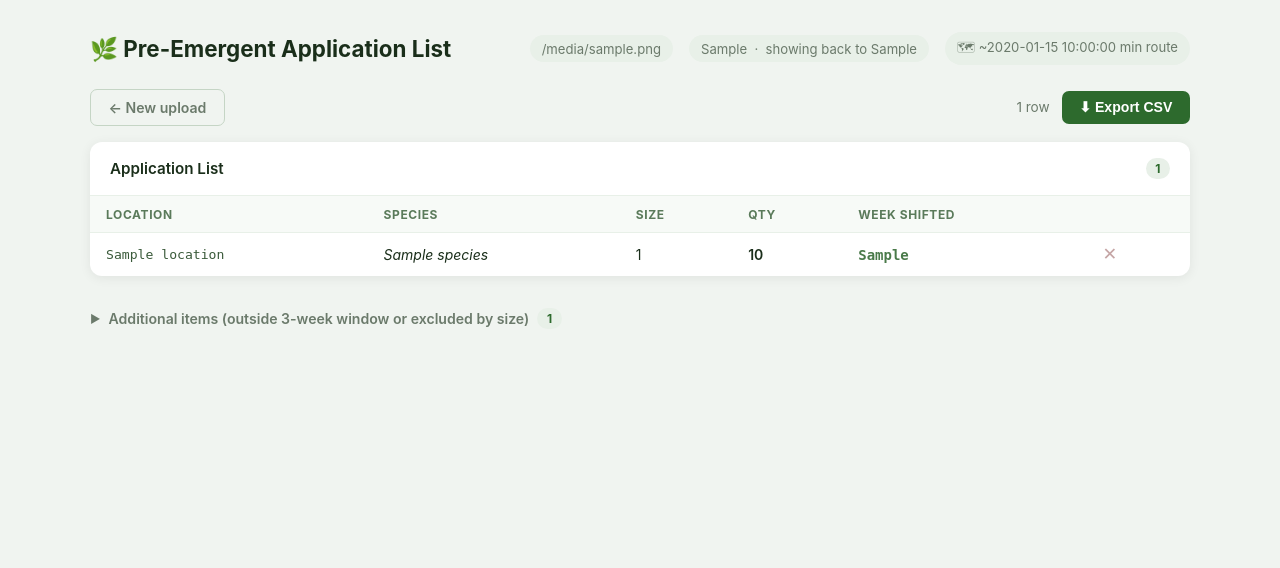
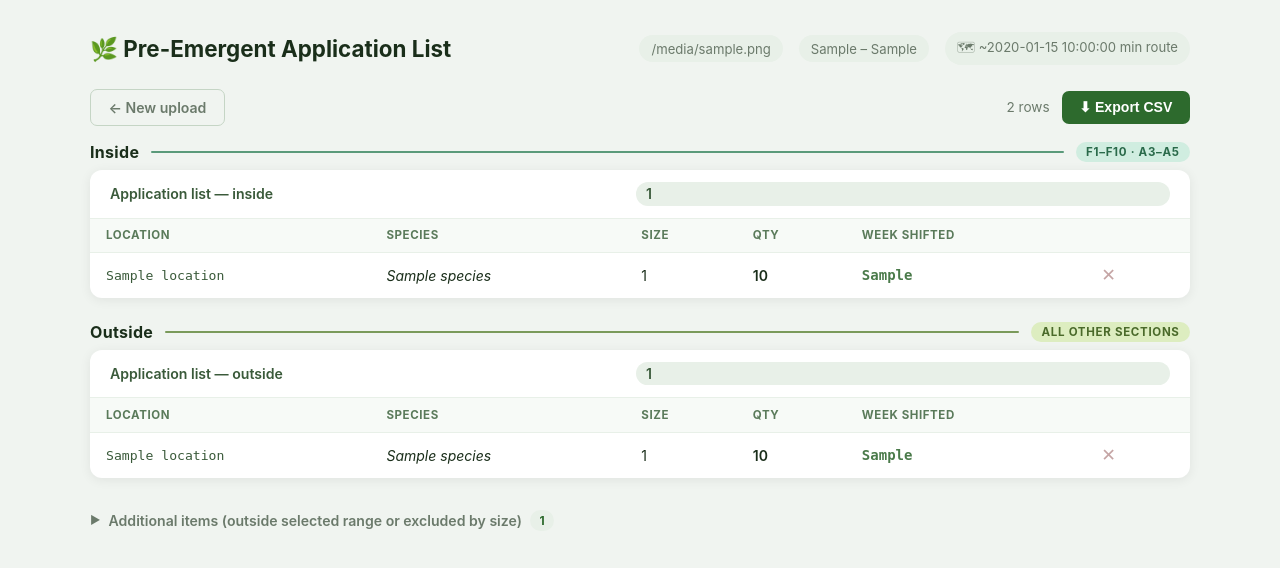
Before and after one commit to Glochidbeard/treatment_automation, a Flask app: template templates/result.html in a window 1280 px wide. Shown: the top 568 px of the page. Run offline with Flask 3, Linux system fonts and the light colour scheme; the template is opened without the code that fills it: most values are stand-ins (such as "Sample title", 1, 10 or a date in 2020).

Commit message:
Split output into Inside / Outside blocks with separate route optimization
Inside: F rows 1-10, A rows 3-5. Outside: everything else.
Each group is route-optimized independently. CSV export includes
an Inside/Outside column. Removed rows restore to their original block.

Co-Authored-By: Claude Sonnet 4.5 <noreply@anthropic.com>

```diff
--- a/app.py
+++ b/app.py
@@ -54,6 +54,28 @@ def _iso_week_key(dt):
         return (0, 0)
     iso = dt.isocalendar()
     return (iso[0], iso[1])
+
+
+def _is_inside(location):
+    """True if the location is in a covered/indoor growing area.
+    Inside: F rows 1-10, A rows 3-5.
+    """
+    if not isinstance(location, str):
+        return False
+    norm = re.sub(r"\s*>\s*", ">", location.strip())
+    parts = norm.split(">")
+    if len(parts) < 2:
+        return False
+    section = parts[0].upper()
+    try:
+        row = int(parts[1])
+    except ValueError:
+        return False
+    if section == "F" and 1 <= row <= 10:
+        return True
+    if section == "A" and 3 <= row <= 5:
+        return True
+    return False
 
 
 def _week_options(n_back=52):
@@ -145,6 +167,7 @@ def process_inventory(df, from_key, to_key):
             frame["week_shifted"] = frame["crop_code"].apply(_week_shifted)
         else:
             frame["week_shifted"] = ""
+        frame["inside"] = frame["location"].apply(_is_inside)
 
     return in_range, out_of_range, excluded
 
@@ -159,6 +182,7 @@ def build_rows(df):
             "size": str(r.get("size", "")),
             "qty": str(r.get("qty", "")),
             "week_shifted": str(r.get("week_shifted", "")),
+            "inside": bool(r.get("inside", False)),
         })
     return rows
 
@@ -241,19 +265,33 @@ def process():
                                default_from=default_from, default_to=default_to)
 
     in_range, out_of_range, excluded = process_inventory(df, from_key, to_key)
-    in_range_ordered, total_time, opt_errors = route_order(in_range)
 
-    main_rows  = build_rows(in_range_ordered)
-    extra_rows = build_rows(out_of_range) + build_rows(excluded)
+    # Route inside and outside groups independently
+    inside_df  = in_range[in_range["inside"]].copy()
+    outside_df = in_range[~in_range["inside"]].copy()
+
+    inside_ordered,  inside_time,  inside_errors  = route_order(inside_df)
+    outside_ordered, outside_time, outside_errors = route_order(outside_df)
+
+    opt_errors = inside_errors + outside_errors
+
+    inside_rows  = build_rows(inside_ordered)
+    outside_rows = build_rows(outside_ordered)
+    extra_rows   = build_rows(out_of_range) + build_rows(excluded)
 
     from_label = f"W{from_key[1]:02d}-{str(from_key[0])[-2:]}"
     to_label   = f"W{to_key[1]:02d}-{str(to_key[0])[-2:]}"
 
+    total_time = None
+    if inside_time is not None or outside_time is not None:
+        total_time = round((inside_time or 0) + (outside_time or 0), 1)
+
     return render_template(
         "result.html",
-        main_rows=main_rows,
+        inside_rows=inside_rows,
+        outside_rows=outside_rows,
         extra_rows=extra_rows,
-        total_time=round(total_time, 1) if total_time else None,
+        total_time=total_time,
         opt_errors=opt_errors,
         current_week=to_label,
         cutoff_week=from_label,
--- a/templates/result.html
+++ b/templates/result.html
@@ -24,212 +24,142 @@
     flex-wrap: wrap;
   }
 
-  .page-header h1 {
-    font-size: 1.4rem;
-    font-weight: 700;
-    flex: 1;
-  }
+  .page-header h1 { font-size: 1.4rem; font-weight: 700; flex: 1; }
 
   .meta {
-    font-size: 0.82rem;
-    color: #6b7a6b;
-    background: #e8f0e8;
-    padding: 0.35rem 0.75rem;
-    border-radius: 20px;
+    font-size: 0.82rem; color: #6b7a6b;
+    background: #e8f0e8; padding: 0.35rem 0.75rem; border-radius: 20px;
   }
 
   .toolbar {
-    max-width: 1100px;
-    margin: 0 auto 1rem;
-    display: flex;
-    gap: 0.75rem;
-    flex-wrap: wrap;
-    align-items: center;
+    max-width: 1100px; margin: 0 auto 1rem;
+    display: flex; gap: 0.75rem; flex-wrap: wrap; align-items: center;
   }
 
   .btn {
-    padding: 0.55rem 1.1rem;
-    border: none;
-    border-radius: 7px;
-    font-size: 0.88rem;
-    font-weight: 600;
-    cursor: pointer;
-    transition: background .15s, opacity .15s;
-    text-decoration: none;
-    display: inline-flex;
-    align-items: center;
-    gap: 0.4rem;
+    padding: 0.55rem 1.1rem; border: none; border-radius: 7px;
+    font-size: 0.88rem; font-weight: 600; cursor: pointer;
+    transition: background .15s; text-decoration: none;
+    display: inline-flex; align-items: center; gap: 0.4rem;
   }
 
-  .btn-primary { background: #2d6a2d; color: #fff; }
-  .btn-primary:hover { background: #1e4e1e; }
+  .btn-primary  { background: #2d6a2d; color: #fff; }
+  .btn-primary:hover  { background: #1e4e1e; }
   .btn-secondary { background: #e8f0e8; color: #2d6a2d; }
   .btn-secondary:hover { background: #d0e4d0; }
   .btn-ghost { background: transparent; color: #6b7a6b; border: 1px solid #c5d5c5; }
   .btn-ghost:hover { background: #f0f4f0; }
 
   .spacer { flex: 1; }
+  .row-count { font-size: 0.85rem; color: #6b7a6b; align-self: center; }
 
-  .row-count {
-    font-size: 0.85rem;
-    color: #6b7a6b;
-    align-self: center;
+  /* ── Section blocks ─────────────────────────────────────────────────── */
+  .section-label {
+    max-width: 1100px; margin: 0 auto 0.5rem;
+    display: flex; align-items: center; gap: 0.75rem;
   }
 
+  .section-label h2 {
+    font-size: 1rem; font-weight: 700; letter-spacing: .02em;
+  }
+
+  .section-divider {
+    flex: 1; height: 2px; border-radius: 2px;
+  }
+
+  .inside-accent  { background: #5a9a7a; }
+  .outside-accent { background: #7a9a5a; }
+
+  .tag {
+    font-size: 0.72rem; font-weight: 700; padding: 0.2rem 0.65rem;
+    border-radius: 12px; text-transform: uppercase; letter-spacing: .06em;
+  }
+
+  .tag-inside  { background: #d0ede0; color: #2a6a4a; }
+  .tag-outside { background: #ddedc0; color: #4a6a2a; }
+
+  /* ── Card / table ───────────────────────────────────────────────────── */
   .card {
-    background: #fff;
-    border-radius: 12px;
+    background: #fff; border-radius: 12px;
     box-shadow: 0 2px 12px rgba(0,0,0,.07);
-    max-width: 1100px;
-    margin: 0 auto 1.5rem;
-    overflow: hidden;
+    max-width: 1100px; margin: 0 auto 0.75rem; overflow: hidden;
   }
 
   .card-header {
-    padding: 1rem 1.25rem;
-    border-bottom: 1px solid #e8f0e8;
-    display: flex;
-    align-items: center;
-    gap: 0.75rem;
+    padding: 0.75rem 1.25rem; border-bottom: 1px solid #e8f0e8;
+    display: flex; align-items: center; gap: 0.75rem;
   }
 
-  .card-header h2 {
-    font-size: 0.95rem;
-    font-weight: 600;
-    flex: 1;
+  .card-header span { font-size: 0.88rem; font-weight: 600; flex: 1; color: #3a5a3a; }
+
+  .badge {
+    background: #e8f0e8; color: #2d6a2d;
+    font-size: 0.75rem; font-weight: 700;
+    padding: 0.2rem 0.6rem; border-radius: 12px;
   }
 
-  .badge {
-    background: #e8f0e8;
-    color: #2d6a2d;
-    font-size: 0.75rem;
-    font-weight: 700;
-    padding: 0.2rem 0.6rem;
-    border-radius: 12px;
+  .badge-warn { background: #fff7e0; color: #9a6a00; }
+
+  table { width: 100%; border-collapse: collapse; font-size: 0.875rem; }
+
+  thead th {
+    background: #f7faf7; padding: 0.6rem 1rem; text-align: left;
+    font-size: 0.72rem; font-weight: 700; text-transform: uppercase;
+    letter-spacing: .05em; color: #5a7a5a;
+    border-bottom: 1px solid #e8f0e8; white-space: nowrap;
   }
 
-  .badge-warn {
-    background: #fff7e0;
-    color: #9a6a00;
-  }
-
-  table {
-    width: 100%;
-    border-collapse: collapse;
-    font-size: 0.875rem;
-  }
-
-  thead th {
-    background: #f7faf7;
-    padding: 0.65rem 1rem;
-    text-align: left;
-    font-size: 0.75rem;
-    font-weight: 700;
-    text-transform: uppercase;
-    letter-spacing: .05em;
-    color: #5a7a5a;
-    border-bottom: 1px solid #e8f0e8;
-    white-space: nowrap;
-  }
-
-  tbody tr {
-    border-bottom: 1px solid #f0f4f0;
-    transition: background .1s;
-  }
-
+  tbody tr { border-bottom: 1px solid #f0f4f0; transition: background .1s; }
   tbody tr:last-child { border-bottom: none; }
   tbody tr:hover { background: #f7faf7; }
 
-  td {
-    padding: 0.6rem 1rem;
-    vertical-align: middle;
-  }
-
+  td { padding: 0.55rem 1rem; vertical-align: middle; }
   td.location { font-family: monospace; font-size: 0.82rem; color: #3a5a3a; }
-  td.species { font-style: italic; }
-  td.week { font-family: monospace; font-weight: 600; color: #4a7a4a; }
-  td.qty { font-weight: 600; }
+  td.species  { font-style: italic; }
+  td.week     { font-family: monospace; font-weight: 600; color: #4a7a4a; }
+  td.qty      { font-weight: 600; }
 
   .remove-btn {
-    background: none;
-    border: none;
-    color: #c5a5a5;
-    cursor: pointer;
-    font-size: 1.1rem;
-    line-height: 1;
-    padding: 0.2rem 0.4rem;
-    border-radius: 5px;
+    background: none; border: none; color: #c5a5a5; cursor: pointer;
+    font-size: 1.1rem; padding: 0.2rem 0.4rem; border-radius: 5px;
     transition: color .15s, background .15s;
   }
-
   .remove-btn:hover { color: #cc3333; background: #fff0f0; }
 
   .restore-btn {
-    background: none;
-    border: 1px solid #a8c5a8;
-    color: #4a7a4a;
-    cursor: pointer;
-    font-size: 0.78rem;
-    padding: 0.2rem 0.55rem;
-    border-radius: 5px;
-    transition: background .15s;
+    background: none; border: 1px solid #a8c5a8; color: #4a7a4a;
+    cursor: pointer; font-size: 0.78rem; padding: 0.2rem 0.55rem;
+    border-radius: 5px; transition: background .15s;
   }
-
   .restore-btn:hover { background: #e8f5e8; }
 
-  .empty-state {
-    text-align: center;
-    padding: 3rem 1rem;
-    color: #8a9a8a;
-    font-size: 0.9rem;
-  }
+  .section-gap { max-width: 1100px; margin: 0 auto 1.5rem; }
 
+  /* ── Removed / extras ───────────────────────────────────────────────── */
   details { max-width: 1100px; margin: 0 auto 1.5rem; }
 
   summary {
-    cursor: pointer;
-    list-style: none;
-    display: flex;
-    align-items: center;
-    gap: 0.5rem;
-    font-size: 0.88rem;
-    font-weight: 600;
-    color: #6b7a6b;
-    padding: 0.5rem 0;
-    user-select: none;
+    cursor: pointer; list-style: none;
+    display: flex; align-items: center; gap: 0.5rem;
+    font-size: 0.88rem; font-weight: 600; color: #6b7a6b;
+    padding: 0.5rem 0; user-select: none;
   }
-
   summary::-webkit-details-marker { display: none; }
-
-  summary::before {
-    content: '▶';
-    font-size: 0.7rem;
-    transition: transform .2s;
-    display: inline-block;
-  }
-
+  summary::before { content: '▶'; font-size: 0.7rem; transition: transform .2s; display: inline-block; }
   details[open] summary::before { transform: rotate(90deg); }
 
   .warnings {
-    max-width: 1100px;
-    margin: 0 auto 1rem;
-    padding: 0.75rem 1rem;
-    background: #fff7e0;
-    border: 1px solid #f0d070;
-    border-radius: 8px;
-    font-size: 0.82rem;
-    color: #7a5a00;
+    max-width: 1100px; margin: 0 auto 1rem;
+    padding: 0.75rem 1rem; background: #fff7e0;
+    border: 1px solid #f0d070; border-radius: 8px;
+    font-size: 0.82rem; color: #7a5a00;
   }
-
   .warnings ul { padding-left: 1.25rem; }
   .warnings li { margin-top: 0.25rem; }
 
   .no-rows-msg {
-    display: none;
-    text-align: center;
-    padding: 2rem;
-    color: #8a9a8a;
-    font-size: 0.9rem;
+    display: none; text-align: center; padding: 2rem;
+    color: #8a9a8a; font-size: 0.9rem;
   }
 </style>
 </head>
@@ -238,18 +168,14 @@
 <div class="page-header">
   <h1>🌿 Pre-Emergent Application List</h1>
   <span class="meta">{{ filename }}</span>
-  <span class="meta">{{ current_week }} &nbsp;·&nbsp; showing back to {{ cutoff_week }}</span>
-  {% if total_time %}
-  <span class="meta">🗺 ~{{ total_time }} min route</span>
-  {% endif %}
+  <span class="meta">{{ cutoff_week }} – {{ current_week }}</span>
+  {% if total_time %}<span class="meta">🗺 ~{{ total_time }} min route</span>{% endif %}
 </div>
 
 {% if opt_errors %}
 <div class="warnings">
   <strong>Route optimizer warnings:</strong>
-  <ul>
-    {% for e in opt_errors %}<li>{{ e }}</li>{% endfor %}
-  </ul>
+  <ul>{% for e in opt_errors %}<li>{{ e }}</li>{% endfor %}</ul>
 </div>
 {% endif %}
 
@@ -261,97 +187,135 @@
   <button class="btn btn-primary" onclick="exportCSV()">⬇ Export CSV</button>
 </div>
 
-<!-- Main table -->
+<!-- ── INSIDE block ──────────────────────────────────────────────────────── -->
+<div class="section-label">
+  <h2>Inside</h2>
+  <div class="section-divider inside-accent"></div>
+  <span class="tag tag-inside">F1–F10 · A3–A5</span>
+</div>
+
 <div class="card">
   <div class="card-header">
-    <h2>Application List</h2>
-    <span class="badge" id="main-badge">{{ main_rows|length }}</span>
+    <span>Application list — inside</span>
+    <span class="badge" id="inside-badge">{{ inside_rows|length }}</span>
   </div>
-  <table id="main-table">
+  <table>
     <thead>
       <tr>
-        <th>Location</th>
-        <th>Species</th>
-        <th>Size</th>
-        <th>Qty</th>
-        <th>Week Shifted</th>
-        <th></th>
+        <th>Location</th><th>Species</th><th>Size</th><th>Qty</th><th>Week Shifted</th><th></th>
       </tr>
     </thead>
-    <tbody id="main-tbody">
-      {% for row in main_rows %}
+    <tbody id="inside-tbody">
+      {% for row in inside_rows %}
       <tr data-row-id="{{ row.row_id }}"
           data-location="{{ row.location }}"
           data-species="{{ row.species }}"
           data-size="{{ row.size }}"
           data-qty="{{ row.qty }}"
-          data-week="{{ row.week_shifted }}">
+          data-week="{{ row.week_shifted }}"
+          data-inside="1">
         <td class="location">{{ row.location }}</td>
         <td class="species">{{ row.species }}</td>
         <td>{{ row.size }}</td>
         <td class="qty">{{ row.qty }}</td>
         <td class="week">{{ row.week_shifted }}</td>
-        <td><button class="remove-btn" title="Remove row" onclick="removeRow(this)">✕</button></td>
+        <td><button class="remove-btn" title="Remove" onclick="removeRow(this, 'inside-tbody')">✕</button></td>
       </tr>
       {% endfor %}
     </tbody>
   </table>
-  <div class="no-rows-msg" id="main-empty">No rows in list. Restore rows from below or upload a new file.</div>
+  <div class="no-rows-msg" id="inside-empty">No inside rows. Restore from removed rows below.</div>
 </div>
 
-<!-- Removed rows staging area -->
+<div class="section-gap"></div>
+
+<!-- ── OUTSIDE block ─────────────────────────────────────────────────────── -->
+<div class="section-label">
+  <h2>Outside</h2>
+  <div class="section-divider outside-accent"></div>
+  <span class="tag tag-outside">All other sections</span>
+</div>
+
+<div class="card">
+  <div class="card-header">
+    <span>Application list — outside</span>
+    <span class="badge" id="outside-badge">{{ outside_rows|length }}</span>
+  </div>
+  <table>
+    <thead>
+      <tr>
+        <th>Location</th><th>Species</th><th>Size</th><th>Qty</th><th>Week Shifted</th><th></th>
+      </tr>
+    </thead>
+    <tbody id="outside-tbody">
+      {% for row in outside_rows %}
+      <tr data-row-id="{{ row.row_id }}"
+          data-location="{{ row.location }}"
+          data-species="{{ row.species }}"
+          data-size="{{ row.size }}"
+          data-qty="{{ row.qty }}"
+          data-week="{{ row.week_shifted }}"
+          data-inside="0">
+        <td class="location">{{ row.location }}</td>
+        <td class="species">{{ row.species }}</td>
+        <td>{{ row.size }}</td>
+        <td class="qty">{{ row.qty }}</td>
+        <td class="week">{{ row.week_shifted }}</td>
+        <td><button class="remove-btn" title="Remove" onclick="removeRow(this, 'outside-tbody')">✕</button></td>
+      </tr>
+      {% endfor %}
+    </tbody>
+  </table>
+  <div class="no-rows-msg" id="outside-empty">No outside rows. Restore from removed rows below.</div>
+</div>
+
+<div class="section-gap"></div>
+
+<!-- ── Removed rows staging ──────────────────────────────────────────────── -->
 <div class="card" id="removed-card" style="display:none">
   <div class="card-header">
-    <h2>Removed rows</h2>
+    <span>Removed rows</span>
     <span class="badge badge-warn" id="removed-badge">0</span>
   </div>
   <table>
     <thead>
       <tr>
-        <th>Location</th>
-        <th>Species</th>
-        <th>Size</th>
-        <th>Qty</th>
-        <th>Week Shifted</th>
-        <th></th>
+        <th>Location</th><th>Species</th><th>Size</th><th>Qty</th><th>Week Shifted</th><th>In/Out</th><th></th>
       </tr>
     </thead>
     <tbody id="removed-tbody"></tbody>
   </table>
 </div>
 
-<!-- Extra rows (out of window / excluded by size) -->
+<!-- ── Extra rows (out of window / wrong size) ───────────────────────────── -->
 {% if extra_rows %}
 <details>
   <summary>
-    Additional items (outside 3-week window or excluded by size)
+    Additional items (outside selected range or excluded by size)
     <span class="badge">{{ extra_rows|length }}</span>
   </summary>
   <div class="card" style="margin-top:.75rem">
     <table>
       <thead>
         <tr>
-          <th>Location</th>
-          <th>Species</th>
-          <th>Size</th>
-          <th>Qty</th>
-          <th>Week Shifted</th>
-          <th></th>
+          <th>Location</th><th>Species</th><th>Size</th><th>Qty</th><th>Week Shifted</th><th>In/Out</th><th></th>
         </tr>
       </thead>
-      <tbody id="extra-tbody">
+      <tbody>
         {% for row in extra_rows %}
         <tr data-row-id="{{ row.row_id }}"
             data-location="{{ row.location }}"
             data-species="{{ row.species }}"
             data-size="{{ row.size }}"
             data-qty="{{ row.qty }}"
-            data-week="{{ row.week_shifted }}">
+            data-week="{{ row.week_shifted }}"
+            data-inside="{{ '1' if row.inside else '0' }}">
           <td class="location">{{ row.location }}</td>
           <td class="species">{{ row.species }}</td>
           <td>{{ row.size }}</td>
           <td class="qty">{{ row.qty }}</td>
           <td class="week">{{ row.week_shifted }}</td>
+          <td><span class="tag {{ 'tag-inside' if row.inside else 'tag-outside' }}">{{ 'Inside' if row.inside else 'Outside' }}</span></td>
           <td><button class="restore-btn" onclick="addFromExtra(this)">+ Add</button></td>
         </tr>
         {% endfor %}
@@ -363,30 +327,39 @@
 
 <script>
   function updateCounts() {
-    const mainRows = document.querySelectorAll('#main-tbody tr');
-    const removedRows = document.querySelectorAll('#removed-tbody tr');
+    const inside  = document.querySelectorAll('#inside-tbody tr').length;
+    const outside = document.querySelectorAll('#outside-tbody tr').length;
+    const removed = document.querySelectorAll('#removed-tbody tr').length;
+    const total   = inside + outside;
 
-    document.getElementById('main-badge').textContent = mainRows.length;
-    document.getElementById('row-count').textContent = mainRows.length + ' row' + (mainRows.length !== 1 ? 's' : '');
+    document.getElementById('inside-badge').textContent  = inside;
+    document.getElementById('outside-badge').textContent = outside;
+    document.getElementById('row-count').textContent = total + ' row' + (total !== 1 ? 's' : '');
 
-    const removedCard = document.getElementById('removed-card');
-    const removedBadge = document.getElementById('removed-badge');
-    const restoreAllBtn = document.getElementById('restore-all-btn');
-    const mainEmpty = document.getElementById('main-empty');
+    document.getElementById('removed-badge').textContent  = removed;
+    document.getElementById('removed-card').style.display = removed ? 'block' : 'none';
+    document.getElementById('restore-all-btn').style.display = removed ? 'inline-flex' : 'none';
 
-    removedBadge.textContent = removedRows.length;
-    removedCard.style.display = removedRows.length ? 'block' : 'none';
-    restoreAllBtn.style.display = removedRows.length ? 'inline-flex' : 'none';
-    mainEmpty.style.display = mainRows.length ? 'none' : 'block';
+    document.getElementById('inside-empty').style.display  = inside  ? 'none' : 'block';
+    document.getElementById('outside-empty').style.display = outside ? 'none' : 'block';
   }
 
-  function removeRow(btn) {
-    const tr = btn.closest('tr');
+  function removeRow(btn, tbodyId) {
+    const tr    = btn.closest('tr');
     const clone = tr.cloneNode(true);
+    const isInside = tr.dataset.inside === '1';
 
-    // Swap button
-    const cell = clone.querySelector('td:last-child');
-    cell.innerHTML = '<button class="restore-btn" onclick="restoreRow(this)">↩ Restore</button>';
+    // Add In/Out cell + restore button
+    const actionCell = clone.querySelector('td:last-child');
+    const inoutCell  = clone.querySelector('td:nth-last-child(2)');
+    if (!inoutCell || !inoutCell.querySelector('.tag')) {
+      // insert in/out cell before action cell
+      const cell = document.createElement('td');
+      cell.innerHTML = `<span class="tag ${isInside ? 'tag-inside' : 'tag-outside'}">${isInside ? 'Inside' : 'Outside'}</span>`;
+      clone.insertBefore(cell, actionCell);
+    }
+    actionCell.innerHTML = `<button class="restore-btn" onclick="restoreRow(this, '${tbodyId}')">↩ Restore</button>`;
+    clone.dataset.origin = tbodyId;
 
     document.getElementById('removed-tbody').appendChild(clone);
     tr.remove();
@@ -394,38 +367,48 @@
   }
 
   function restoreRow(btn) {
-    const tr = btn.closest('tr');
-    const clone = tr.cloneNode(true);
+    const tr     = btn.closest('tr');
+    const origin = tr.dataset.origin;
+    const clone  = tr.cloneNode(true);
 
-    // Swap button back
-    const cell = clone.querySelector('td:last-child');
-    cell.innerHTML = '<button class="remove-btn" title="Remove row" onclick="removeRow(this)">✕</button>';
+    // Remove the In/Out cell that was added on removal
+    const cells = clone.querySelectorAll('td');
+    // Find and remove the tag cell (second-to-last before action cell)
+    for (let c of cells) {
+      if (c.querySelector('.tag') && !c.querySelector('button')) {
+        c.remove(); break;
+      }
+    }
 
-    document.getElementById('main-tbody').appendChild(clone);
+    const actionCell = clone.querySelector('td:last-child');
+    actionCell.innerHTML = `<button class="remove-btn" title="Remove" onclick="removeRow(this, '${origin}')">✕</button>`;
+
+    document.getElementById(origin).appendChild(clone);
     tr.remove();
     updateCounts();
   }
 
   function restoreAll() {
-    const rows = document.querySelectorAll('#removed-tbody tr');
-    rows.forEach(tr => {
-      const clone = tr.cloneNode(true);
-      const cell = clone.querySelector('td:last-child');
-      cell.innerHTML = '<button class="remove-btn" title="Remove row" onclick="removeRow(this)">✕</button>';
-      document.getElementById('main-tbody').appendChild(clone);
-      tr.remove();
+    document.querySelectorAll('#removed-tbody tr').forEach(tr => {
+      restoreRow(tr.querySelector('.restore-btn'));
     });
-    updateCounts();
   }
 
   function addFromExtra(btn) {
-    const tr = btn.closest('tr');
-    const clone = tr.cloneNode(true);
+    const tr      = btn.closest('tr');
+    const clone   = tr.cloneNode(true);
+    const isInside = tr.dataset.inside === '1';
+    const target  = isInside ? 'inside-tbody' : 'outside-tbody';
 
-    const cell = clone.querySelector('td:last-child');
-    cell.innerHTML = '<button class="remove-btn" title="Remove row" onclick="removeRow(this)">✕</button>';
+    // Remove the In/Out cell (extra table has it; main tables don't)
+    for (let c of clone.querySelectorAll('td')) {
+      if (c.querySelector('.tag') && !c.querySelector('button')) { c.remove(); break; }
+    }
 
-    document.getElementById('main-tbody').appendChild(clone);
+    const actionCell = clone.querySelector('td:last-child');
+    actionCell.innerHTML = `<button class="remove-btn" title="Remove" onclick="removeRow(this, '${target}')">✕</button>`;
+
+    document.getElementById(target).appendChild(clone);
     tr.style.opacity = '0.35';
     btn.textContent = '✓ Added';
     btn.disabled = true;
@@ -433,19 +416,19 @@
   }
 
   function exportCSV() {
-    const rows = document.querySelectorAll('#main-tbody tr');
-    const lines = ['Location,Species,Size,Qty,Week Shifted'];
-    rows.forEach(tr => {
-      const d = tr.dataset;
-      const escape = v => '"' + (v || '').replace(/"/g, '""') + '"';
-      lines.push([d.location, d.species, d.size, d.qty, d.week].map(escape).join(','));
+    const lines = ['Location,Species,Size,Qty,Week Shifted,Inside/Outside'];
+    ['inside-tbody', 'outside-tbody'].forEach(id => {
+      const label = id === 'inside-tbody' ? 'Inside' : 'Outside';
+      document.querySelectorAll(`#${id} tr`).forEach(tr => {
+        const d = tr.dataset;
+        const e = v => '"' + (v || '').replace(/"/g, '""') + '"';
+        lines.push([d.location, d.species, d.size, d.qty, d.week, label].map(e).join(','));
+      });
     });
     const blob = new Blob([lines.join('\r\n')], { type: 'text/csv' });
-    const url = URL.createObjectURL(blob);
-    const a = document.createElement('a');
-    a.href = url;
-    a.download = 'pre_emergent_list.csv';
-    a.click();
+    const url  = URL.createObjectURL(blob);
+    const a    = document.createElement('a');
+    a.href = url; a.download = 'pre_emergent_list.csv'; a.click();
     URL.revokeObjectURL(url);
   }
 
```
